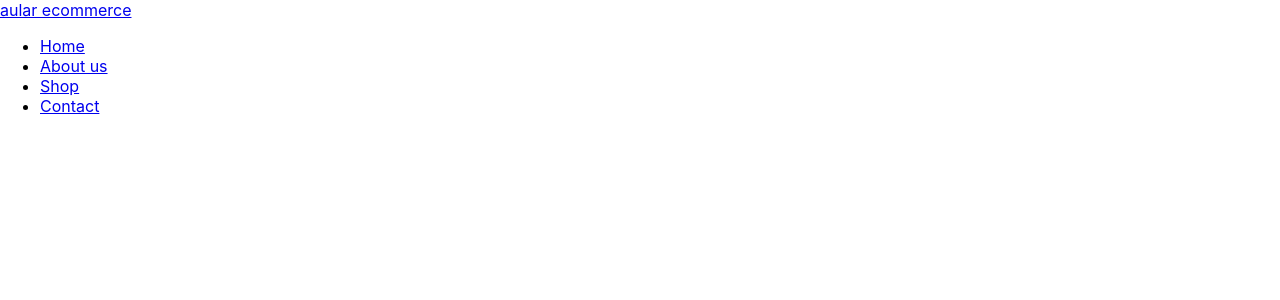
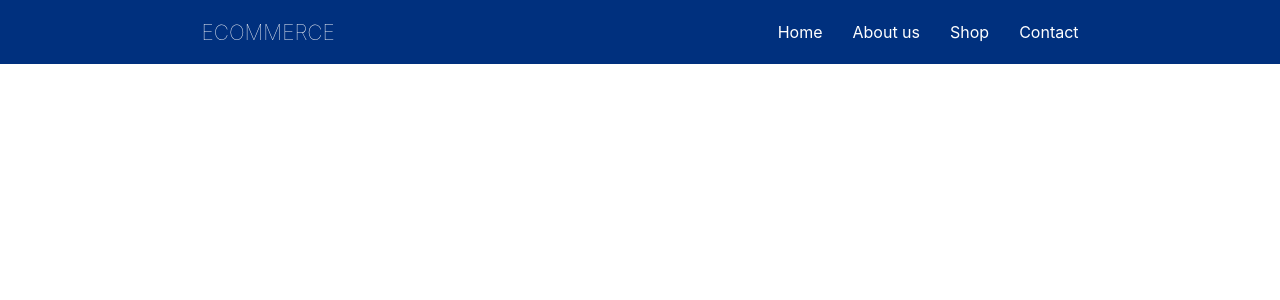
Before and after one commit to aulardev/proyectoreact, a React (Vite) app: page / in a window 1280 px wide. Shown: the top 300 px of the page. Built offline with nearby package versions, Linux system fonts and the light colour scheme.

Commit message:
navstyles

```diff
--- a/src/App.css
+++ b/src/App.css
@@ -1,4 +1,48 @@
-.App {
+*::before {
+  margin: 0;
+  box-sizing: border-box;
+
+}
+
+html {
+  font-size: 62.5%;
+}
+
+body {
+  font-size: 1.6rem;
+}
+
+li {
+  list-style: none;
+}
+
+a{
+  text-decoration: none;
+  color: white;
+}
+
+.nav {
+  display: flex;
+  align-items: center;
+  justify-content: space-around;
+  height: 8vh;
+  background: rgb(0, 48, 126);
+}
+
+.nav__brand {
+  font-size: 2.1rem;
+  text-transform: uppercase;
+  font-weight:lighter;
+}
+
+.nav__menu {
+  display: flex;
+  align-items: center;
+  justify-content: space-around;
+  gap: 3rem;
+}
+
+/* .App {
   text-align: center;
 }
 
@@ -39,4 +83,4 @@
 
 button {
   font-size: calc(10px + 2vmin);
-}
+} */
--- a/src/components/NavBar.jsx
+++ b/src/components/NavBar.jsx
@@ -5,7 +5,7 @@ const NavBar = () => {
   return (
     <div>
         <nav className="nav">
-         <a href="#" className="brand">aular ecommerce</a>
+         <a href="#" className="nav__brand">Ecommerce</a>
          <ul className="nav__menu">
             <li className="nav__item"><a href="#" className="nav__link">Home</a></li>
             <li className="nav__item"><a href="#" className="nav__link">About us</a></li>
```
